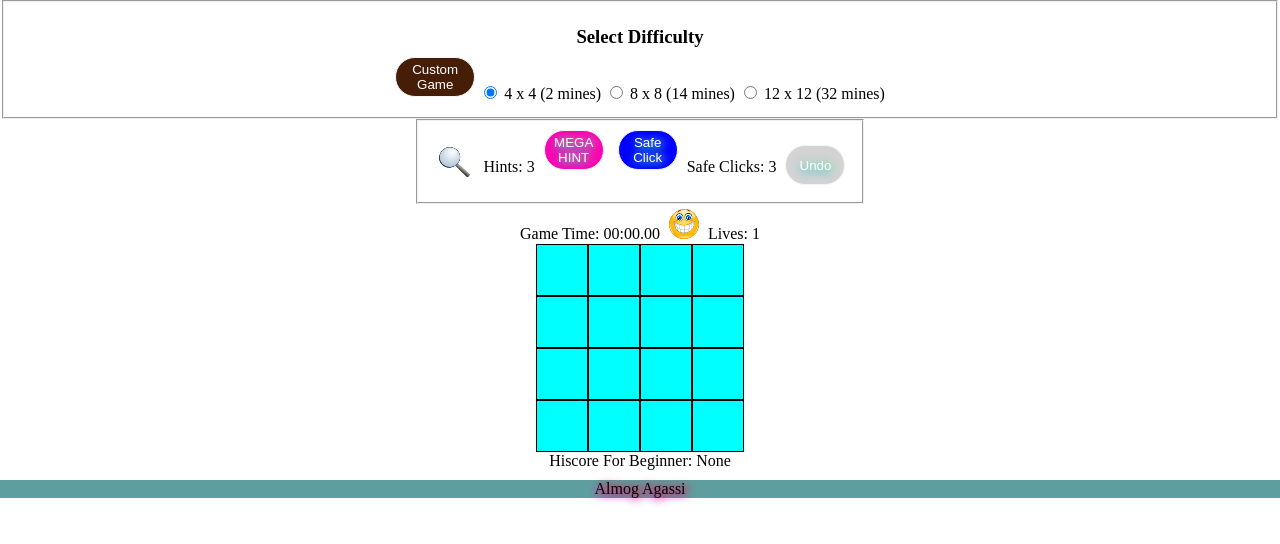
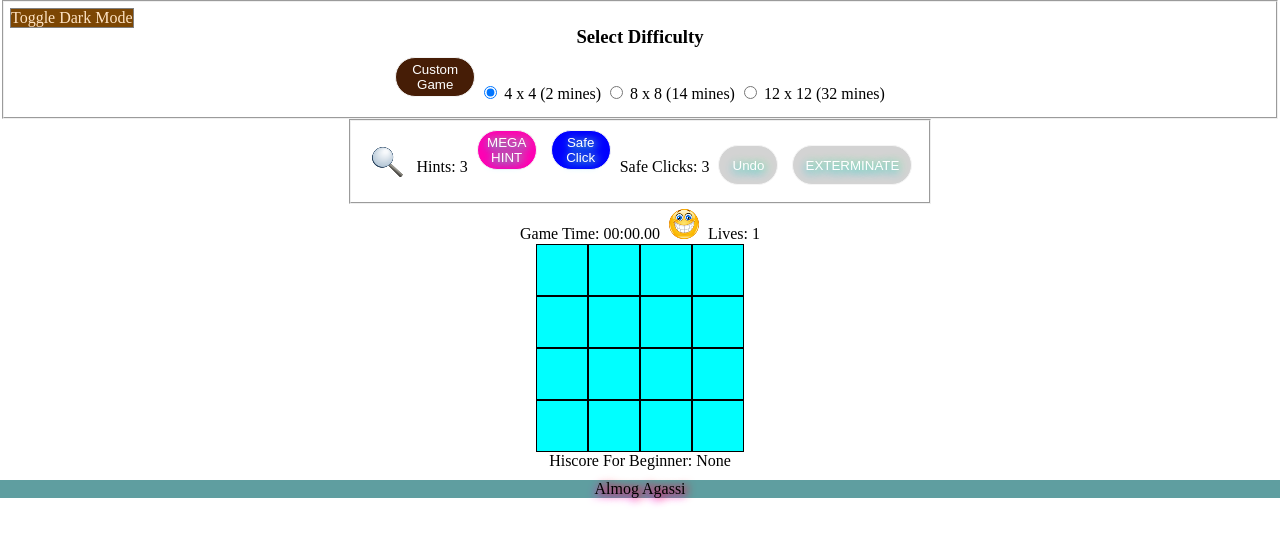
Before and after one commit to NeverWane/minesweeper, a plain HTML site: page index.html in a window 1280 px wide. Drawn offline with Linux system fonts and the light colour scheme.

Commit message:
added dark mode and mine exterminator

```diff
--- a/css/main.css
+++ b/css/main.css
@@ -17,6 +17,22 @@ body {
 
 table {
     border-spacing: 0;
+}
+
+.darkmode {
+    color: bisque;
+    background: black;
+}
+
+.mode {
+    display: inline-block;
+    width: fit-content;
+    position: absolute;
+    text-align: left;
+    cursor: pointer;
+    left: 10px;
+    border: 1px grey solid;
+    background-color: rgb(124, 70, 3);
 }
 
 .custom {
@@ -140,6 +156,18 @@ table {
     text-shadow: 3px 0px 8px lightgreen, 0px 3px 8px #11b9ec;
 }
 
+.exter {
+    background-color: rgb(22, 21, 22);
+    border: 1px whitesmoke solid;
+    border-radius: 60px;
+    top: 50%;
+    transform: translate(0, -5%);
+    height: 40px;
+    width: 120px;
+    color:white ;
+    text-shadow: 3px 0px 8px lightgreen, 0px 3px 8px #11b9ec;
+}
+
 .onhint {
     background-color: yellow;
 }
--- a/index.html
+++ b/index.html
@@ -10,8 +10,8 @@
 </head>
 
 <body oncontextmenu="return false;" onload="onInit()">
-
-    <fieldset >
+    <fieldset>
+        <div class="mode darkmode" onclick="onToggleDarkMode()">Toggle Dark Mode</div>
         <h3>
             Select Difficulty
         </h3>
@@ -33,6 +33,7 @@
             <button class="btn safe" id="safe" onclick="onClickSafe(this)">Safe Click</button>
             <label for="safe">Safe Clicks: <span id="safecount">3</span></label>
             <button class="btn undo" id="undo" onclick="onUndo(this)">Undo</button>
+            <button class="btn exter" id="exter" onclick="onMineExterminator(this)">EXTERMINATE</button>
         </div>
     </fieldset>
     <div>
--- a/js/main.js
+++ b/js/main.js
@@ -77,6 +77,7 @@ function onInit() {
     clickType = NORMAL
     getElementById('mhint').classList.remove('disabled')
     getElementById('undo').classList.add('disabled')
+    getElementById('exter').classList.add('disabled')
     toggleTimer(true)
     updateTime(true)
     updateScoreText()
@@ -85,6 +86,10 @@ function onInit() {
     updateHints(3)
     updateSafeClicks(true)
     renderBoard(gBoard)
+}
+
+function onToggleDarkMode() {
+    getElement('body').classList.toggle('darkmode')
 }
 
 function onClickSize(value) {
@@ -152,7 +157,7 @@ function onClickCell(elCell, i, j, timer = 0, saveState = true) {
     if (isCellMine(cell)) {
         return
     }
-    let count = getMineNegsCount(cell)
+    let count = cell.mineNegs
     if (count) {
         elCell.innerText = count
     }
@@ -182,7 +187,7 @@ function showCell(elCell, cell, timer) {
         }, timer)
     } else {
         cell.isShown = true
-        if (!gGame.mineCount && !gGame.isCustom) {
+        if (!gGame.shownCount && !gGame.isCustom) {
             addMines()
         }
         gGame.shownCount++
@@ -216,6 +221,7 @@ function onClickMine(elCell, cell, timer) {
 function createSaveState() {
     if (!gameStates.length) {
         getElementById('undo').classList.remove('disabled')
+        getElementById('exter').classList.remove('disabled')
     }
     let boardState = []
     let countsState = {
@@ -267,18 +273,38 @@ function onMegaHint(elCell, pos) {
     getElementById('mhint').classList.add('disabled')
     for (let i = minRow; i <= maxRow; i++) {
         for (let j = minCol; j <= maxCol; j++) {
-            onClickCell(getCellElement({i, j}), i, j, 2000, false)
+            onClickCell(getCellElement({ i, j }), i, j, 2000, false)
         }
     }
 }
 
-//if no cells are shown after undo the game will restart unless it's a custom game
-function onUndo() {
+function onMineExterminator(elBtn) {
+    if (clickType === MHINT) {
+        onToggleMHint()
+    }
     if (!gGame.isOn || !gameStates.length) {
         return
     }
-    if (!gGame.shownCount) {
-        onInit()
+    getElementById('exter').classList.add('disabled')
+    createSaveState()
+    let minePositions = shuffleArray(getCellsByCond(gBoard, isCellMine))
+    for (let i = 0; i < 3; i++) {
+        if (minePositions && minePositions[0]) {
+            let mineCell = getCellByPos(minePositions.pop())
+            mineCell.isMine = false
+            gGame.mineCount--
+        }
+    }
+    setMinesNegsCount()
+    renderBoard(gBoard)
+}
+
+//if no cells are shown after undo the game will restart unless it's a custom game
+function onUndo() {
+    if (clickType === MHINT) {
+        onToggleMHint()
+    }
+    if (!gGame.isOn || !gameStates.length) {
         return
     }
     let gameState = gameStates.pop()
@@ -292,7 +318,7 @@ function onUndo() {
         return
     }
     renderBoard(gBoard)
-    setMinesNegsCount()
+    // setMinesNegsCount()
 }
 
 function onMarkCell(elCell, i, j) {
@@ -316,8 +342,8 @@ function onMarkCell(elCell, i, j) {
 }
 
 function canMarkCell(cell) {
-    let mineCount = gGame.isCustom ? gGame.mineCount : gAmountMap[difficulty]
-    return cell.isMarked || gGame.markedCount < mineCount && !cell.isShown
+    // let mineCount = gGame.isCustom ? gGame.mineCount : gAmountMap[difficulty]
+    return cell.isMarked || gGame.markedCount < gGame.mineCount && !cell.isShown
 }
 
 function isGameOver() {
@@ -329,7 +355,7 @@ function isGameLoss() {
 }
 
 function isGameWin() {
-    return !isGameLoss() && gGame.shownCount + gGame.markedCount === gSize ** 2
+    return !isGameLoss() && gGame.markedCount === gGame.mineCount && gGame.shownCount + gGame.markedCount === gSize ** 2
 }
 
 function gameOver() {
@@ -455,7 +481,7 @@ function hideCell(elCell, pos) {
 }
 
 function getMineNegsCount(cell) {
-    if (cell.mineNegs !== 0 && !cell.mineNegs) {
+    if (cell.mineNegs !== 0) {
         let negsArray = getNegsArray(gBoard, cell.pos)
         cell.mineNegs = getCellsByCond([negsArray], isCellMine).length
     }
```
